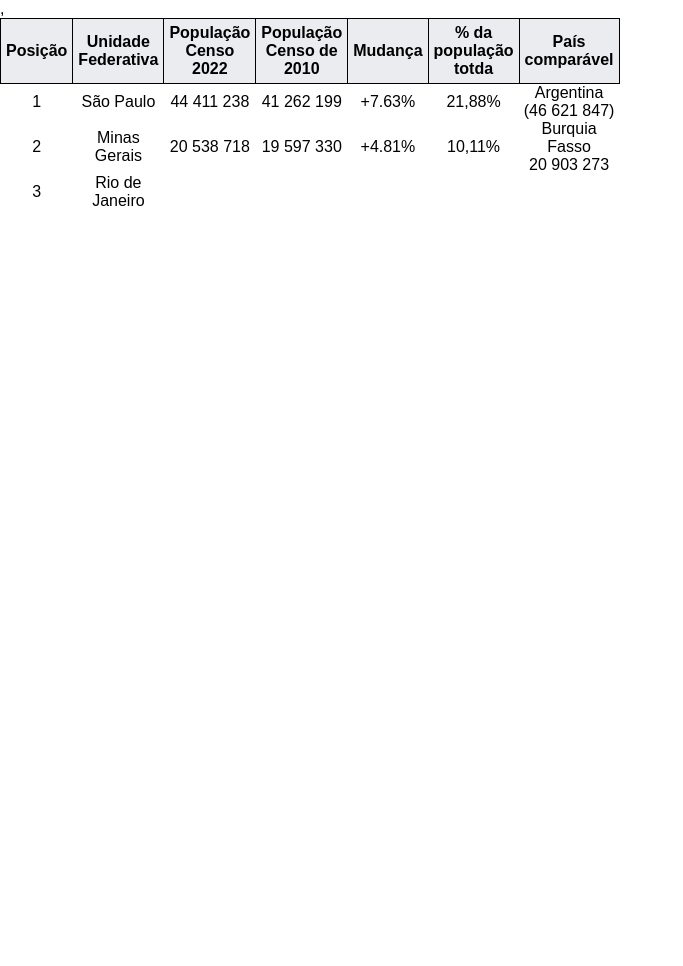
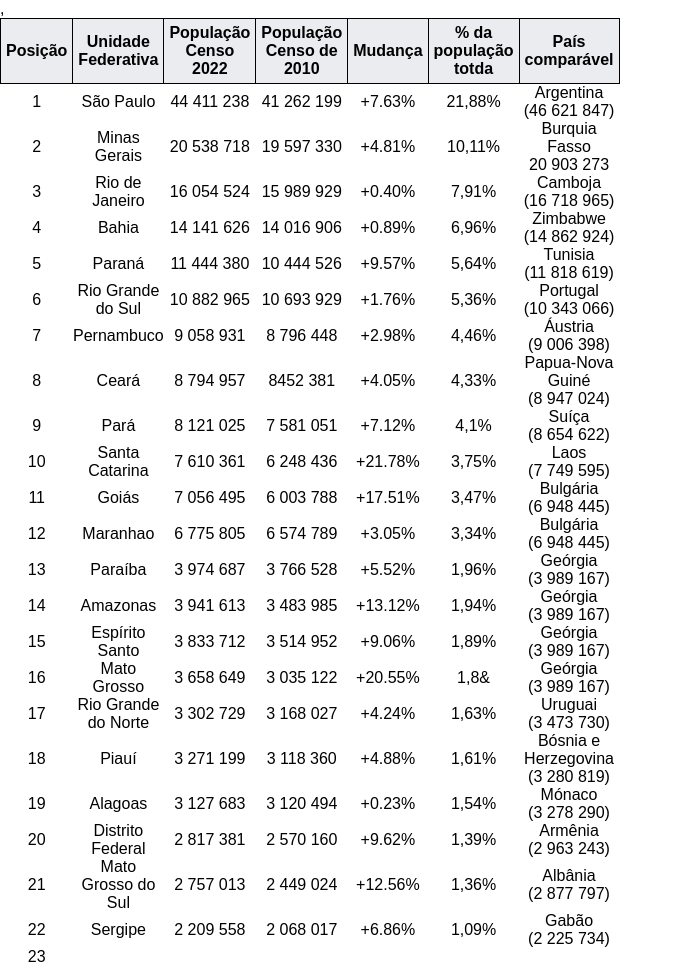
Before and after one commit to Fabim136/curso_em_video_meu_html, a plain HTML site: page módulo_III/ex024/tabela02.html in a window 1280 px wide. Shown: the whole page, without its empty margins (0-683 px from the left). Before the commit the page ends 800 px from the top, so only its background shows below. Drawn offline with Linux system fonts and the light colour scheme.

Commit message:
adição de 19 novos estados na tabela

```diff
--- a/módulo_III/ex024/style.css
+++ b/módulo_III/ex024/style.css
@@ -41,4 +41,6 @@ td:hover .iframe {
     display: block;
     text-decoration: underline;
     color:rgba(36, 80, 80, 0.428);
+    padding: 0px;
+
 }
--- a/módulo_III/ex024/tabela02.html
+++ b/módulo_III/ex024/tabela02.html
@@ -45,6 +45,206 @@
                 <td>Rio de Janeiro <iframe src="https://pt.m.wikipedia.org/wiki/Rio_de_Janeiro_(estado)"
                         title="pagina do rio de Janeiro" class="iframe"></iframe>
                 </td>
+                <td>16 054 524</td>
+                <td>15 989 929</td>
+                <td>+0.40%</td>
+                <td>7,91%</td>
+                <td>Camboja <br> (16 718 965) </td>
+            </tr>
+
+            <tr>
+                <td>4</td>
+                <td><a href="https://pt.wikipedia.org/wiki/Bahia">Bahia</a></td>
+                <td>14 141 626</td>
+                <td>14 016 906 </td>
+                <td>+0.89%</td>
+                <td>6,96%</td>
+                <td>Zimbabwe <br>(14 862 924)</td>
+            </tr>
+
+            <tr>
+                <td>5</td>
+                <td><a href="https://pt.wikipedia.org/wiki/Paran%C3%A1">Paraná</a></td>
+                <td>11 444 380</td>
+                <td>10 444 526</td>
+                <td>+9.57%</td>
+                <td>5,64%</td>
+                <td>Tunisia <br>(11 818 619)</td>
+            </tr>
+
+            <tr>
+                <td>6</td>
+                <td>Rio Grande do Sul</td>
+                <td>10 882 965</td>
+                <td>10 693 929</td>
+                <td>+1.76%</td>
+                <td>5,36%</td>
+                <td>Portugal <br>(10 343 066)</td>
+            </tr>
+
+            <tr>
+                <td>7</td>
+                <td>Pernambuco</td>
+                <td>9 058 931</td>
+                <td>8 796 448</td>
+                <td>+2.98%</td>
+                <td>4,46%</td>
+                <td>Áustria <br>(9 006 398)</td>
+            </tr>
+
+            <tr>
+                <td>8</td>
+                <td>Ceará</td>
+                <td>8 794 957</td>
+                <td>8452 381</td>
+                <td>+4.05%</td>
+                <td>4,33%</td>
+                <td>Papua-Nova Guiné <br>(8 947 024)</td>
+            </tr>
+
+            <tr>
+                <td>9</td>
+                <td>Pará</td>
+                <td>8 121 025</td>
+                <td>7 581 051</td>
+                <td>+7.12%</td>
+                <td>4,1%</td>
+                <td>Suíça <br>(8 654 622)</td>
+            </tr>
+
+            <tr>
+                <td>10</td>
+                <td>Santa Catarina</td>
+                <td>7 610 361</td>
+                <td>6 248 436</td>
+                <td>+21.78%</td>
+                <td>3,75%</td>
+                <td>Laos <br>(7 749 595)</td>
+            </tr>
+
+            <tr>
+                <td>11</td>
+                <td>Goiás</td>
+                <td>7 056 495</td>
+                <td>6 003 788</td>
+                <td>+17.51%</td>
+                <td>3,47%</td>
+                <td>Bulgária <br>(6 948 445)</td>
+            </tr>
+
+            <tr>
+                <td>12</td>
+                <td>Maranhao</td>
+                <td>6 775 805</td>
+                <td>6 574 789</td>
+                <td>+3.05%</td>
+                <td>3,34%</td>
+                <td>Bulgária <br>(6 948 445)</td>
+            </tr>
+
+            <tr>
+                <td>13</td>
+                <td>Paraíba</td>
+                <td>3 974 687</td>
+                <td>3 766 528</td>
+                <td>+5.52%</td>
+                <td>1,96%</td>
+                <td>Geórgia <br>(3 989 167)</td>
+            </tr>
+
+            <tr>
+                <td>14</td>
+                <td>Amazonas</td>
+                <td>3 941 613</td>
+                <td>3 483 985</td>
+                <td>+13.12%</td>
+                <td>1,94%</td>
+                <td>Geórgia <br>(3 989 167)</td>
+            </tr>
+
+            <tr>
+                <td>15</td>
+                <td>Espírito Santo</td>
+                <td>3 833 712</td>
+                <td>3 514 952 </td>
+                <td>+9.06%</td>
+                <td>1,89%</td>
+                <td>Geórgia <br>(3 989 167)</td>
+            </tr>
+
+            <tr>
+                <td>16</td>
+                <td>Mato Grosso</td>
+                <td>3 658 649</td>
+                <td>3 035 122</td>
+                <td>+20.55%</td>
+                <td>1,8&</td>
+                <td>Geórgia <br>(3 989 167)</td>
+            </tr>
+
+            <tr>
+                <td>17</td>
+                <td>Rio Grande do Norte</td>
+                <td>3 302 729</td>
+                <td>3 168 027</td>
+                <td>+4.24%</td>
+                <td>1,63%</td>
+                <td>Uruguai <br>(3 473 730)</td>
+            </tr>
+
+            <tr>
+                <td>18</td>
+                <td>Piauí</td>
+                <td>3 271 199</td>
+                <td>3 118 360</td>
+                <td>+4.88%</td>
+                <td>1,61%</td>
+                <td>Bósnia e Herzegovina <br>(3 280 819)</td>
+            </tr>
+
+            <tr>
+                <td>19</td>
+                <td>Alagoas</td>
+                <td>3 127 683</td>
+                <td>3 120 494</td>
+                <td>+0.23%</td>
+                <td>1,54%</td>
+                <td>Mónaco <br>(3 278 290)</td>
+            </tr>
+
+            <tr>
+                <td>20</td>
+                <td>Distrito Federal</td>
+                <td>2 817 381</td>
+                <td>2 570 160</td>
+                <td>+9.62%</td>
+                <td>1,39%</td>
+                <td>Armênia <br>(2 963 243)</td>
+            </tr>
+
+            <tr>
+                <td>21</td>
+                <td>Mato Grosso do Sul</td>
+                <td>2 757 013</td>
+                <td>2 449 024</td>
+                <td>+12.56%</td>
+                <td>1,36%</td>
+                <td>Albânia <br>(2 877 797)</td>
+            </tr>
+
+            <tr>
+                <td>22</td>
+                <td>Sergipe</td>
+                <td>2 209 558</td>
+                <td>2 068 017</td>
+                <td>+6.86%</td>
+                <td>1,09%</td>
+                <td>Gabão <br>(2 225 734)</td>
+            </tr>
+
+            <tr>
+                <td>23</td>
+
             </tr>
         </tbody>
 
```
